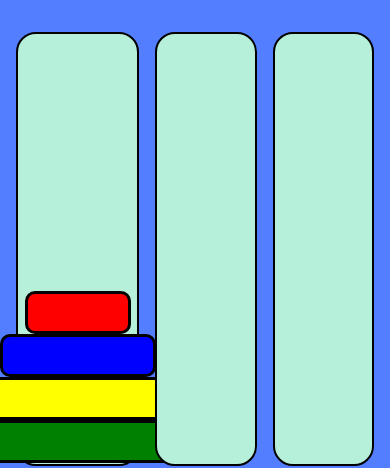
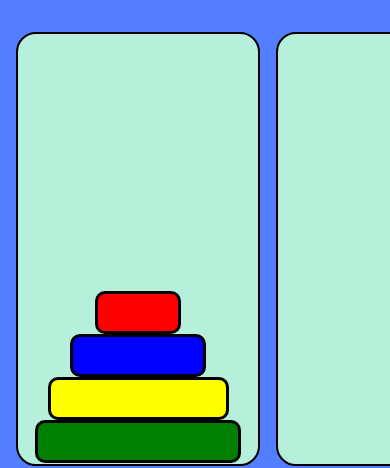
Before and after one commit to brunopetinati/Hanoi-Tower, a plain HTML site: page index.html in a window 390 px wide. Shown: the part 120-588 px from the top of the page. Drawn offline with Linux system fonts and the light colour scheme.

Commit message:
adição mobile version

```diff
--- a/style.css
+++ b/style.css
@@ -103,9 +103,7 @@ h1 {
 }
 
 #rodape {
-/*     display: flex;
-    flex-direction: row;
-    justify-content: space-between; */
+
     display: flex;
     flex-direction: row;
     width: 780px;
@@ -137,6 +135,56 @@ h1 {
 }
 
 
-/* #rodape3 {
-    margin-left: 2%;
-}  */
+@media screen and (max-width: 768px)
+
+{
+
+    body {
+        width: 780px;
+    }
+
+    .torres {
+        background-color: rgb(183, 240, 218);
+        margin: 8px;
+        cursor: grab;
+        transition:0.4s;
+        width: 50px;
+    }
+
+    .disco0 {
+        width: 80px;
+        height: 37px;
+        background-color: red;
+        border: solid black 3px;
+        border-radius: 10px;
+    }
+
+    .disco1 {
+        width: 130px;
+        height: 37px;
+        background-color: blue;
+        border: solid black 3px;
+        border-radius: 10px;
+    }
+
+    .disco2 {
+        width: 175px;
+        height: 37px;
+        background-color: yellow;
+        border: solid black 3px;
+        border-radius: 10px;
+    }
+
+    .disco3 {
+        width: 200px;
+        height: 37px;
+        background-color: green;
+        border: solid black 3px;
+        border-radius: 10px;
+    }
+
+    #rodape {
+        color: #537EFF;
+    }
+
+}
```
